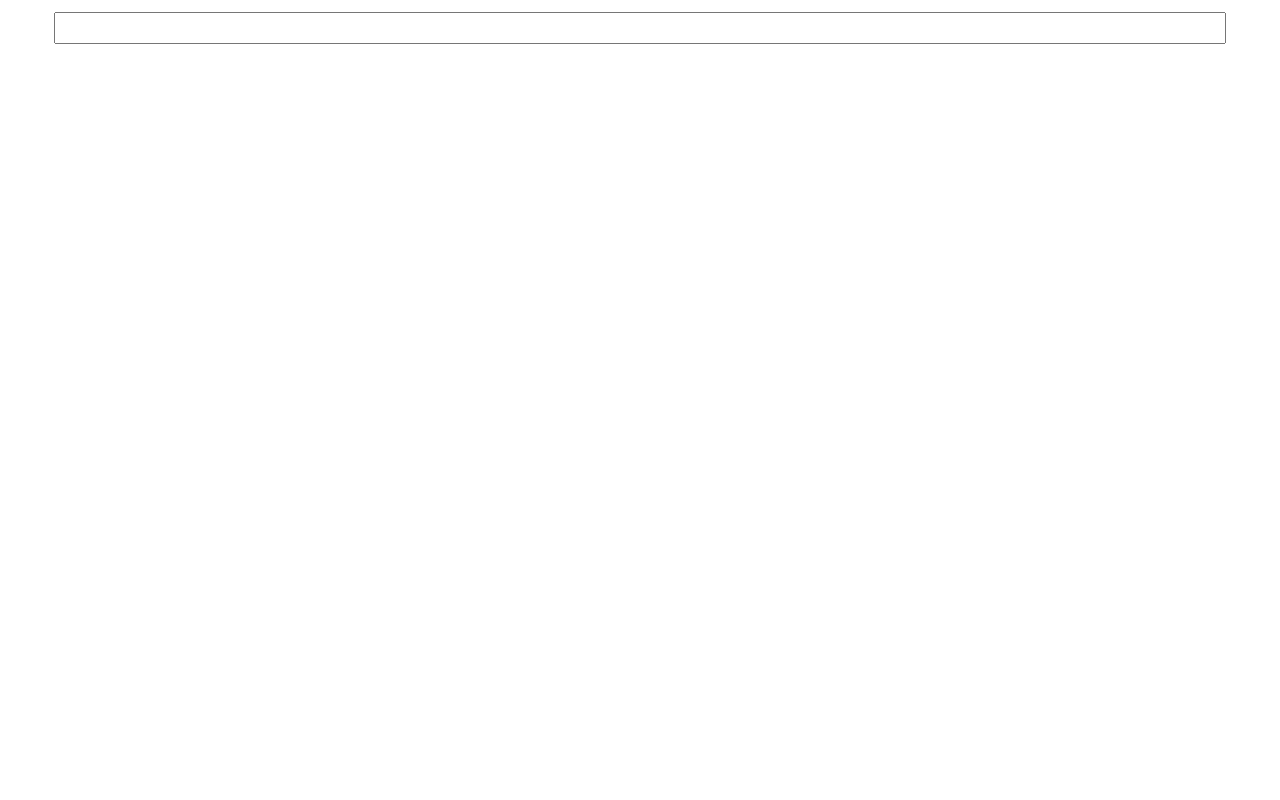
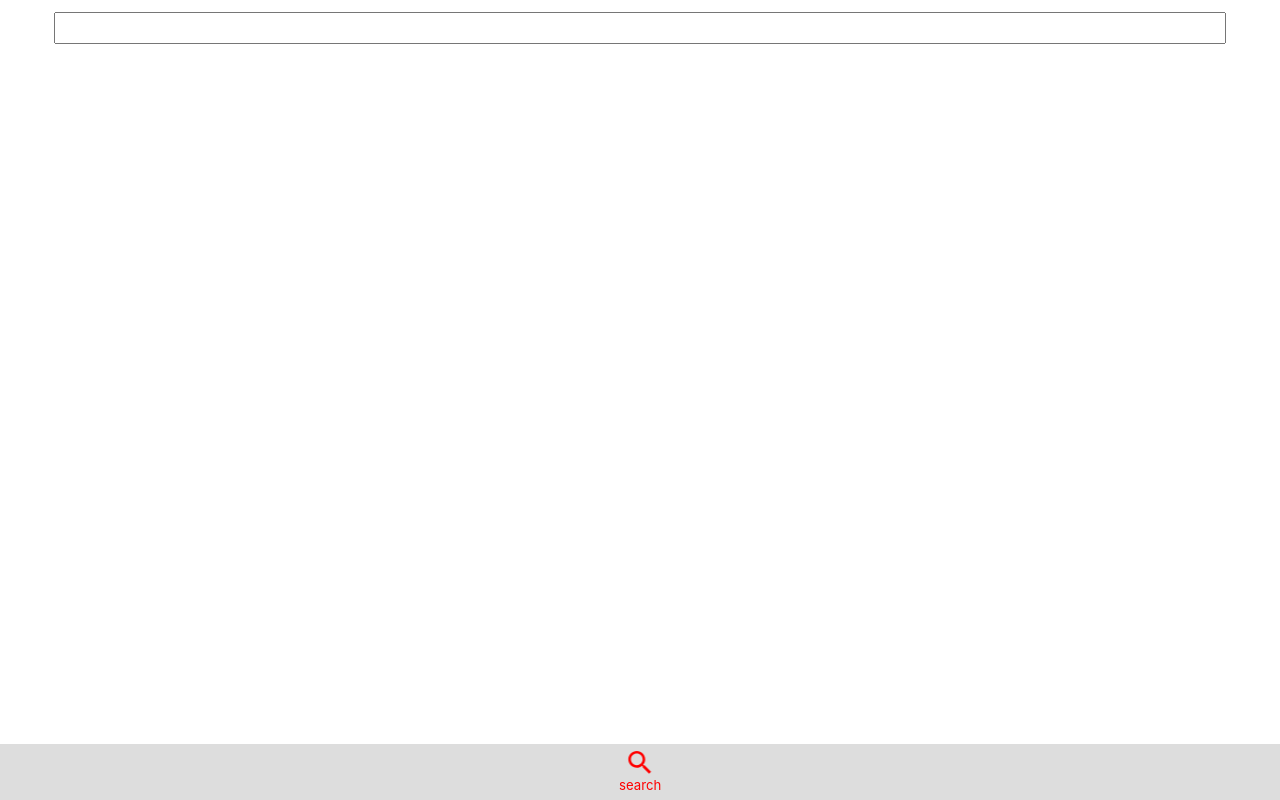
Before and after one commit to opensourceinterns/frontend, a React (Create React App) app: page / in a window 1280 px wide. Built offline with nearby package versions, Linux system fonts and the light colour scheme.

Commit message:
Add basic bottom navigation

```diff
--- a/src/Views/Main.js
+++ b/src/Views/Main.js
@@ -1,6 +1,7 @@
 import React, { useContext } from 'react';
 import { ViewContext, Views } from '../context/ViewContext';
 import SearchView from './SearchView';
+import BottomNav from '../components/bottonNav/BottomNav';
 
 const Main = (props) => {
 	const [viewState, setState] = useContext(ViewContext);
@@ -17,6 +18,7 @@ const Main = (props) => {
 	return (
 		<div>
 			{ content }
+			<BottomNav />
 		</div>
 	);
 }
--- a/src/components/Card.js
+++ b/src/components/Card.js
@@ -14,7 +14,7 @@ const CardContent = styled.div`
 	padding: ${Theme.MARGIN.MED};
 	margin-bottom: ${Theme.MARGIN.MED};
 	background-color: #ddd;
-	border-radius: 6px;
+	border-radius: ${Theme.RADIUS.MED};
 `;
 
 const Card = (props) => {
--- /dev/null
+++ b/src/components/bottonNav/BottomNav.js
@@ -0,0 +1,44 @@
+import React, { useContext } from 'react';
+import styled from 'styled-components';
+import { ViewContext, Views } from '../../context/ViewContext';
+import BottomNavItem from './BottomNavItem';
+import SearchIcon from '../../icons/SearchIcon';
+
+const NavContainer = styled.div`
+	height: 56px;
+	width: 100%;
+	background-color: #ddd;
+	position: fixed;
+	bottom: 0;
+	display: flex;
+	flex-wrap: nowrap;
+	justify-content: space-evenly;
+`;
+
+const BottomNav = () => {
+	const [viewState, setState] = useContext(ViewContext);
+
+	const handleClick = (title) => {
+		setState({ currentView: title });
+	};
+
+	const bottomBarItems = [{
+		title: Views.SEARCH,
+		icon: <SearchIcon />
+	}];
+	return (
+		<NavContainer>
+			{ bottomBarItems.map((item) => (
+				<BottomNavItem
+					key={item.title}
+					title={item.title}
+					icon={item.icon}
+					isSelected={viewState.currentView === item.title}
+					onClick={handleClick}
+				/>
+			)) }
+		</NavContainer>
+	);
+};
+
+export default BottomNav;
--- /dev/null
+++ b/src/components/bottonNav/BottomNavItem.js
@@ -0,0 +1,87 @@
+import React, { useContext } from 'react';
+import PropTypes from 'prop-types';
+import styled, { keyframes } from 'styled-components';
+import { Theme } from '../../constants/ThemeConstants';
+import forwardProps from '../../utils/forwardProps';
+
+const textScaleUp = keyframes`
+	from { transform: scale(1); }
+	to { transform: scale(1.1); }
+`;
+
+const textScaleDown = keyframes`
+	from { transform: scale(1.1); }
+	to { transform: scale(1); }
+`;
+
+const iconScaleUp = keyframes`
+	from { transform: scale(1); }
+	to { transform: scale(1.3); }
+`;
+
+const iconScaleDown = keyframes`
+	from { transform: scale(1.3); }
+	to { transform: scale(1); }
+`;
+
+
+const ItemContainer = styled.div`
+	min-width: 50px;
+	height: 40px;
+	margin-top: ${Theme.MARGIN.SMALL};
+	padding: 0 ${Theme.MARGIN.SMALL};
+	font-size: 12px;
+	display: flex;
+	flex-direction: column;
+	align-content: space-around;
+	justify-content: center;
+	align-items: center;
+`;
+
+const Title = styled.div`
+	color: ${props => props.selected !== '' ? props.selected : '#000'};
+	animation: ${props => props.selected === '' ? textScaleDown : textScaleUp} 0.5s forwards;
+`;
+
+const Test = styled.div`
+	animation: ${props => props.selected === '' ? iconScaleDown : iconScaleUp} 0.5s forwards;
+`;
+
+const BottomNavItem = (props) => {
+	const {
+		onClick,
+		isSelected,
+		title,
+		showTitle,
+		icon,
+		showIcon
+	} = props;
+
+	const iconStyles = {
+		selected: isSelected
+	};
+
+	return (
+		<ItemContainer isSelected={isSelected} onClick={() => onClick(title)}>
+			{ showIcon && icon ? <Test selected={isSelected ? 'red' : ''}>{forwardProps(icon, iconStyles)}</Test> : null }
+			{ showTitle ? <Title selected={isSelected ? 'red' : ''}>{title}</Title> : null }
+		</ItemContainer>
+	);
+};
+
+BottomNavItem.propTypes = {
+	onClick: PropTypes.func.isRequired,
+	isSelected: PropTypes.bool.isRequired,
+	title: PropTypes.string.isRequired,
+	showTitle: PropTypes.bool,
+	icon: PropTypes.any,
+	showIcon: PropTypes.bool
+};
+
+BottomNavItem.defaultProps = {
+	showTitle: true,
+	icon: null,
+	showIcon: true
+};
+
+export default BottomNavItem;
--- a/src/constants/ThemeConstants.js
+++ b/src/constants/ThemeConstants.js
@@ -9,6 +9,11 @@ const Theme = Object.freeze({
 		LARGE: '28px',
 		MED: '20px',
 		SMALL: '14px'
+	},
+	RADIUS: {
+		SMALL: '4px',
+		MED: '6px',
+		LARGE: '8px'
 	}
 });
 
--- /dev/null
+++ b/src/icons/SearchIcon.js
@@ -0,0 +1,31 @@
+import React from 'react';
+import PropTypes from 'prop-types';
+
+const SearchIcon = (props) => {
+	const { isDark, selected, selectedColour, size } = props;
+
+	let colour = isDark ? '#fff' : '#000' ;
+	if (selected) {
+		colour = selectedColour ? selectedColour : 'red';
+	}
+
+	return (
+		<svg xmlns='http://www.w3.org/2000/svg' width={size} height={size} viewBox='0 0 24 24'>
+			<path fill={colour} d='M15.5 14h-.79l-.28-.27C15.41 12.59 16 11.11 16 9.5 16 5.91 13.09 3 9.5 3S3 5.91 3 9.5 5.91 16 9.5 16c1.61 0 3.09-.59 4.23-1.57l.27.28v.79l5 4.99L20.49 19l-4.99-5zm-6 0C7.01 14 5 11.99 5 9.5S7.01 5 9.5 5 14 7.01 14 9.5 11.99 14 9.5 14z' />
+			<path fill='none' d='M0 0h24v24H0z' />
+		</svg>
+	);
+};
+
+SearchIcon.propTypes = {
+	isDark: PropTypes.bool,
+	selected: PropTypes.bool,
+	selectedColour: PropTypes.string,
+	size: PropTypes.number
+};
+
+SearchIcon.defaultProps = {
+	size: 24
+}
+
+export default SearchIcon;
--- /dev/null
+++ b/src/utils/forwardProps.js
@@ -0,0 +1,7 @@
+import React from 'react';
+
+const forwardProps = (component, props) => {
+	return React.cloneElement(component, props);
+}
+
+export default forwardProps;
```
